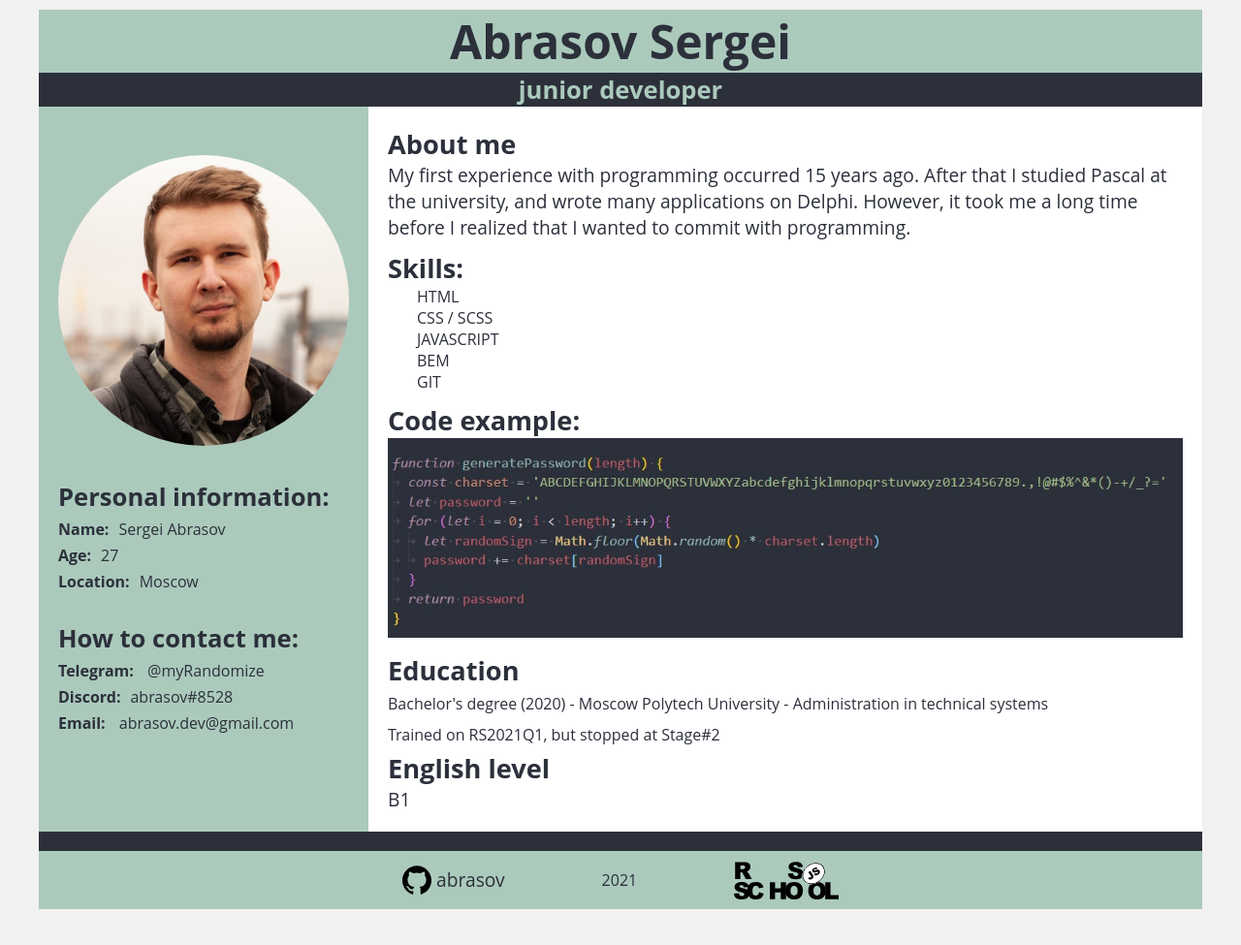
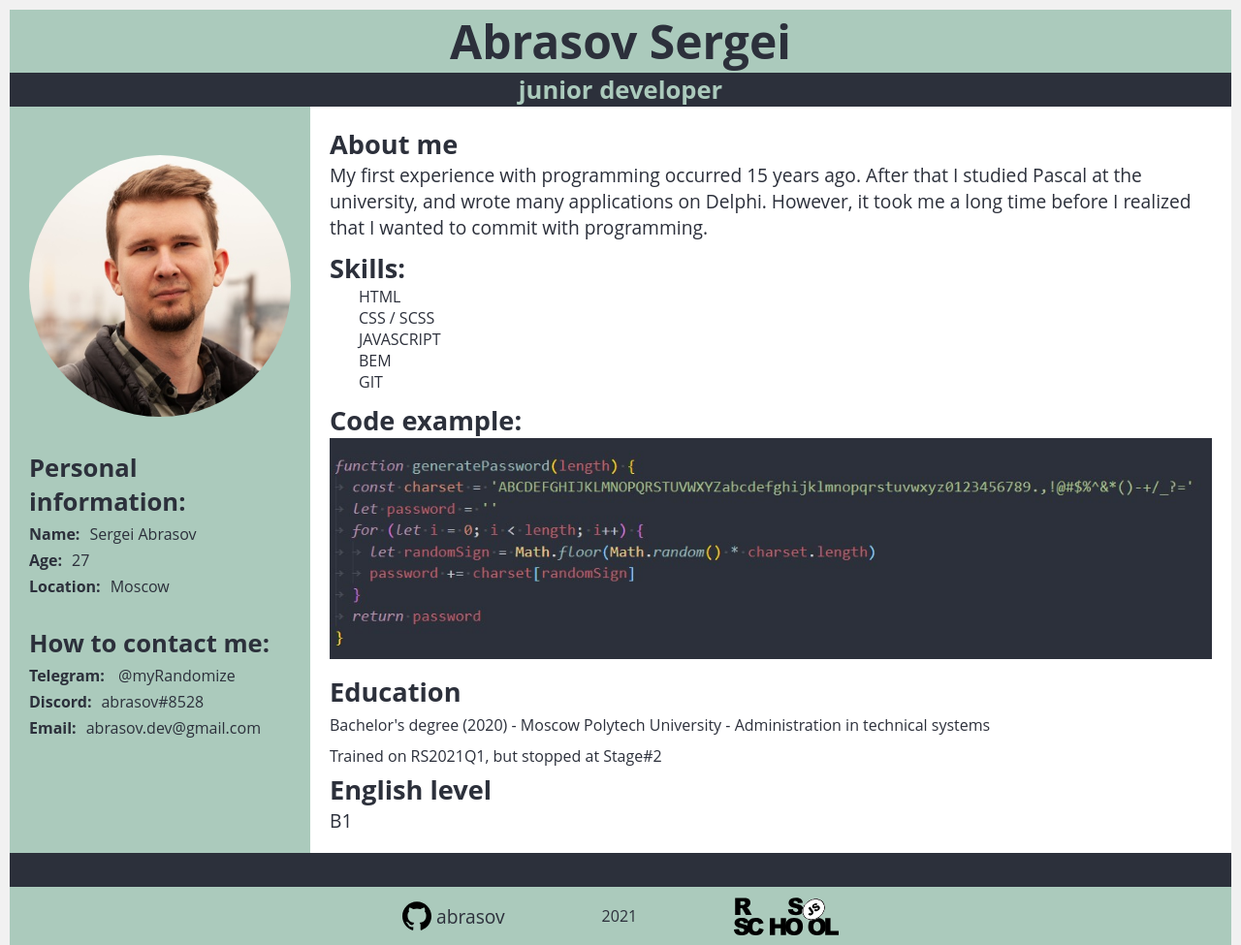
Before and after one commit to abrasov/rsschool-cv, a plain HTML site: page index.html in a window 1280 px wide. Shown: the whole page at 97% size. Before the commit the page ends 938 px from the top, so only its background shows below. Drawn offline with Linux system fonts and the light colour scheme.

Commit message:
refactor: change styles

```diff
--- a/css/style.css
+++ b/css/style.css
@@ -27,7 +27,7 @@ a {
   color: #abcabc;
 }
 .header__inner {
-  width: 1200px;
+  width: 1260px;
   margin: 10px auto 0;
   text-align: center;
   background-color: #abcabc;
@@ -43,7 +43,7 @@ a {
   color: #abcabc;
 }
 .wrapper {
-  width: 1200px;
+  width: 1260px;
   margin: 0 auto;
   background-color: #fff;
   display: flex;
@@ -62,7 +62,7 @@ a {
 }
 .profile__photo img {
   border-radius: 50%;
-  max-width: 300px;
+  max-width: 270px;
 }
 .info {
   margin-bottom: 30px;
@@ -110,10 +110,10 @@ a {
   font-size: 1.2em;
 }
 .footer__inner {
-  width: 1200px;
+  width: 1260px;
   margin: 0 auto;
   background-color: #abcabc;
-  border-top: 20px solid #2C303B;
+  border-top: 35px solid #2C303B;
 }
 .footer__list {
   display: flex;
--- a/index.html
+++ b/index.html
@@ -39,8 +39,7 @@
               <span>Discord:</span>abrasov#8528
             </li>
             <li class="contact__item">
-              <span>Email:</span>
-              <a href="mailto: abrasov.dev@gmail.com" class="contact__link">abrasov.dev@gmail.com</a>
+              <span>Email:</span>abrasov.dev@gmail.com
             </li>
           </ul>
         </div>
```
